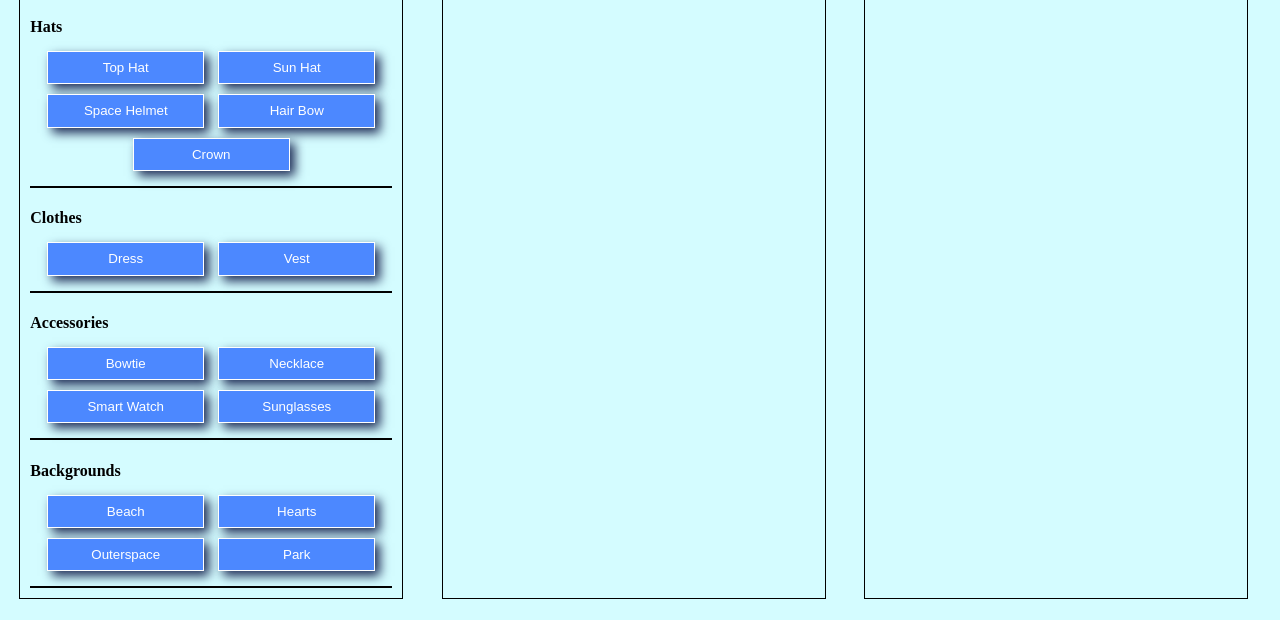
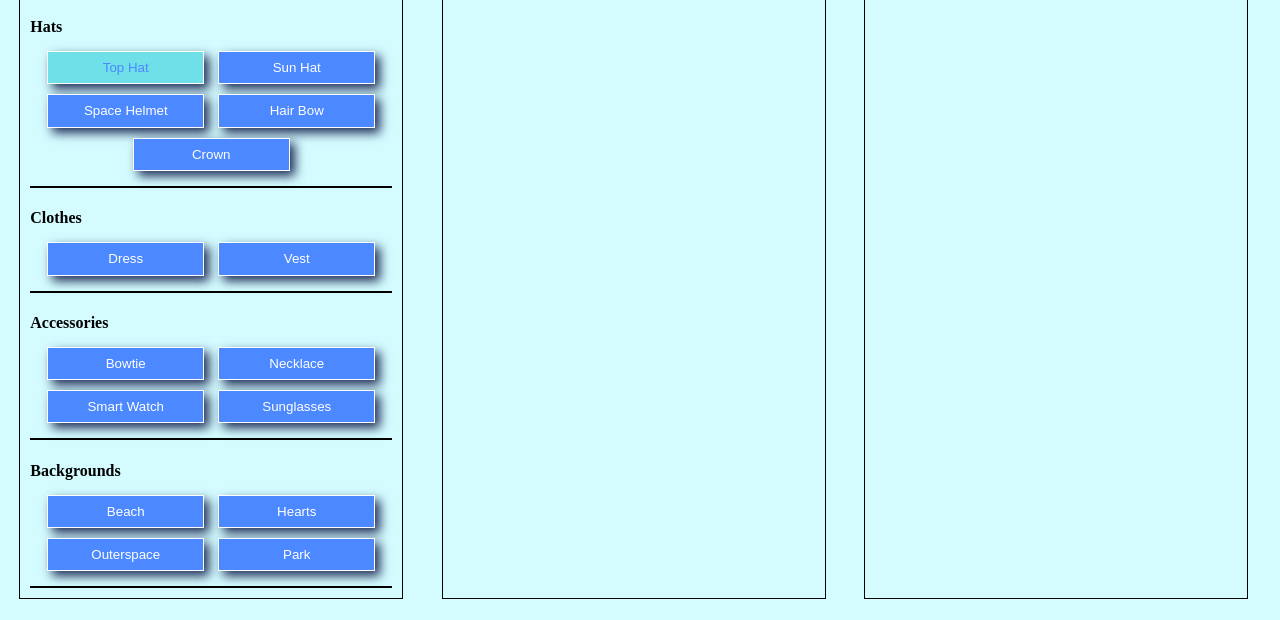
Before and after one commit to dreardon1021/buildABear, a plain HTML site: page index.html in a window 1280 px wide. In both pictures the pointer is over the button "Top Hat". Shown: the part 180-800 px from the top of the page. Drawn offline with Linux system fonts and the light colour scheme.

Commit message:
Add transform on click and a hover status

```diff
--- a/styles.css
+++ b/styles.css
@@ -43,6 +43,14 @@ color: white;
 background-color: #4C88FF;
 }
 
+button:hover {
+  background-color: #6FE0E7;
+  color: #4C88FF;
+}
+
+button:active {
+  transform: translateY(5px);
+}
 
 /* column 1 */
 
```
